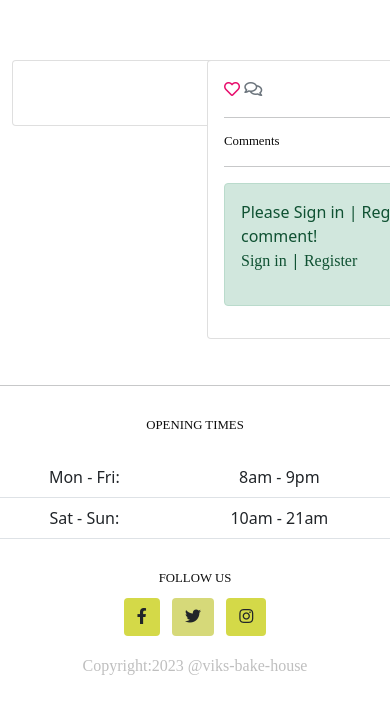
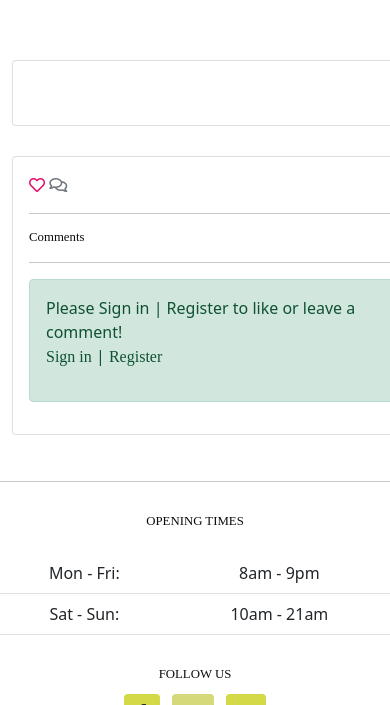
Before and after one commit to Christoph33one/viks-bakery, a Django app: template templates/post_detail.html in a window 390 px wide; the page is wider, and only the part inside the window is pictured. Shown: the part 618-1323 px from the top of that part. Before the commit the page ends 1293 px from the top of that part, so only its background shows below. Run offline with Django 3.2, Linux system fonts and the light colour scheme; the template is opened without the code that fills it, so the values that code supplies are empty; some libraries are stand-ins or nearby versions.

Commit message:
styled post detail page

```diff
--- a/templates/post_detail.html
+++ b/templates/post_detail.html
@@ -3,11 +3,11 @@
 {% load crispy_forms_tags %}
 
 <!--Card image-->
-<div class="post-image container" style="margin-top: 60px;">
+<div class="post-image container " style="margin-top: 60px;">
     <div class="row">
-        <div class="col-6">
-            <div class="card " style="width:25rem;">
-            <img class="card-img-top " src="{{ post.featured_image.url }}">
+        <div class="col-md-6">
+            <div class="card" style="width:25rem;">
+            <img class="card-img-top" src="{{ post.featured_image.url }}">
             <div class="card-body">
                 <!--post title section-->
                 <h5 class="card-title">{{ post.title }}</h5>
@@ -17,8 +17,10 @@
     </div>
 
 
+
 <!--Post content card-->
-    <div class="col-6">
+
+        <div class="col-md-6">
             <div class="card" style="width:25rem;">
                 <!--SHOW LIKES-->
                 <div class="card-body">
@@ -44,13 +46,11 @@
                                 {{ total_comments }}
                             </strong>
                     {% endwith %}
-
                     <hr>
 
-            <!--VIEW ALL COMMENTS-->
+                    <!--View comments-->
                     <h5 class="card-title">Comments</h5>
                     {% for comment in comments %}
-
                         <p class="font-weight-bold">
                             {{ comment.name }}
                             <span class=" text-muted font-weight-normal">
@@ -64,18 +64,14 @@
                             <div title="Delete comment!">
                                 <a href="{% url 'delete_comment'  comment.pk  %}"><h4><i class="fa-solid fa-trash"></i></h4></a>
                             </div>
+
                             <!--Edit comment-->
                             <div title="Edit comment">
                                 <a href="{% url 'edit_comment' comment.pk %}"><h4><i class="fa-solid fa-pen-to-square"></i></h4></a>
                             </div>
-
-
                         {% endif %}
-
                             <p class="card-text">Watch video tutorials of course for free!</p>
-
                     {% endfor %}
-
                     <hr>
 
                     <!-- APPROVE COMMENT-->
@@ -88,18 +84,17 @@
                             </button>
                     {% else %}
                         {% if user.is_authenticated %}
-
                         <h4>Leave a comment:</h4>
                             <p>Posting as: {{ user.username }}</p>
 
-                  <!--COMMENT FORM-->
+                        <!--Comment form-->
                         <form method="post" style="margin-top: 1.3em;">
                             {{ comment_form | crispy }}
                             {% csrf_token %}
                             <button type="submit" title="Submit" class="btn btn-signup btn-success btn-sm">Submit</button>
                         </form>
 
-                  <!--NOT LOGGED IN - ALERT USER-->
+                        <!--Not logged in - user aleart-->
                     {% else %}
                         <div class="alert alert-success" role="alert">
                         Please Sign in | Register to like or leave a comment!
@@ -107,8 +102,6 @@
                                 <a class="link" href="{% url 'account_login' %}" title="Sign in">Sign in</a> | <a class="link" title="Sign up"
                                 href="{% url 'account_signup' %}">Register</a>
                             </p>
-
-
                         </div>
                         {% endif %}
                     {% endif %}
@@ -117,7 +110,7 @@
             </div>
         </div>
       </div>
-
+</div>
 
 
 
```
Lines whose indentation alone changed are shown as unchanged.
